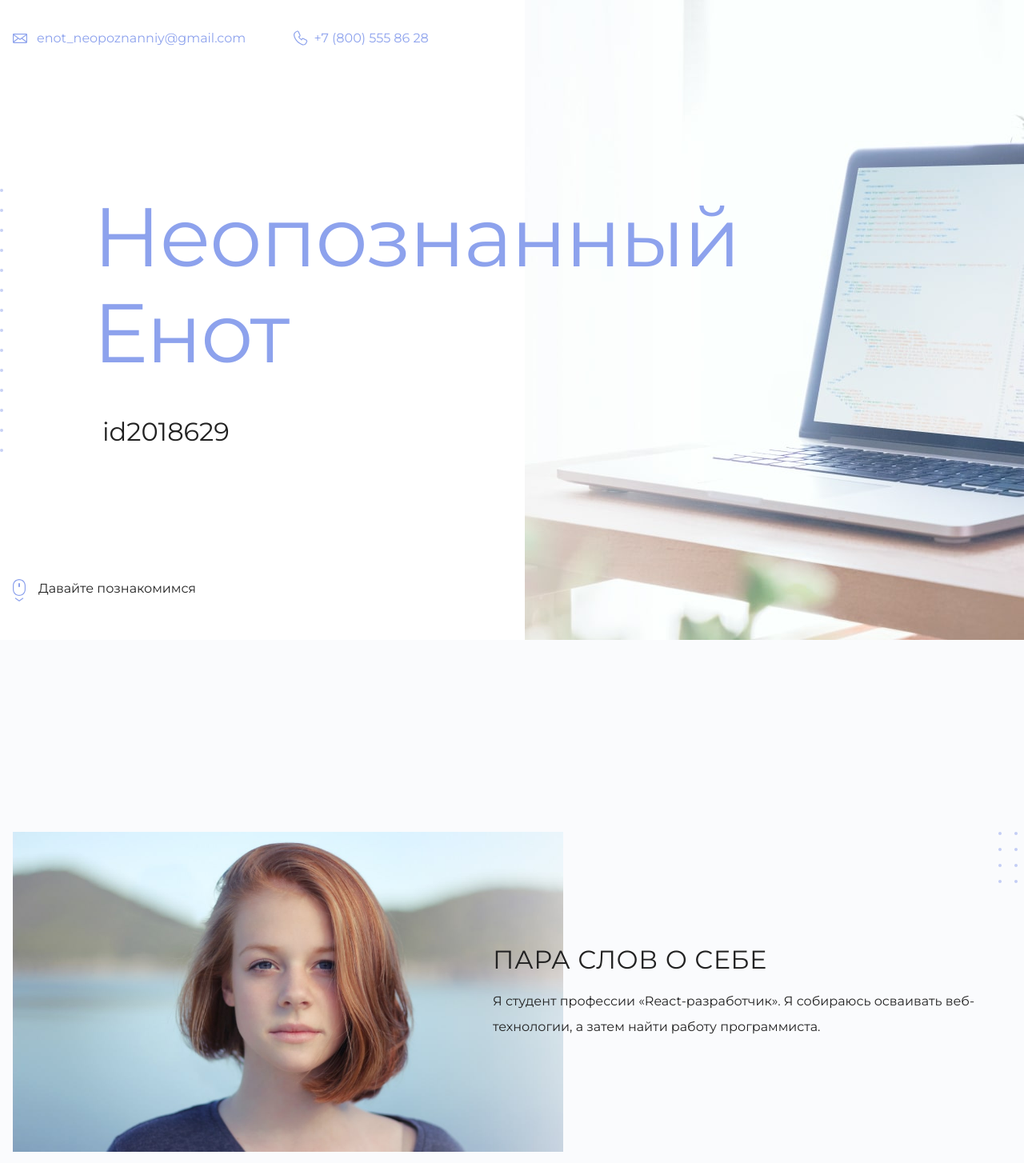
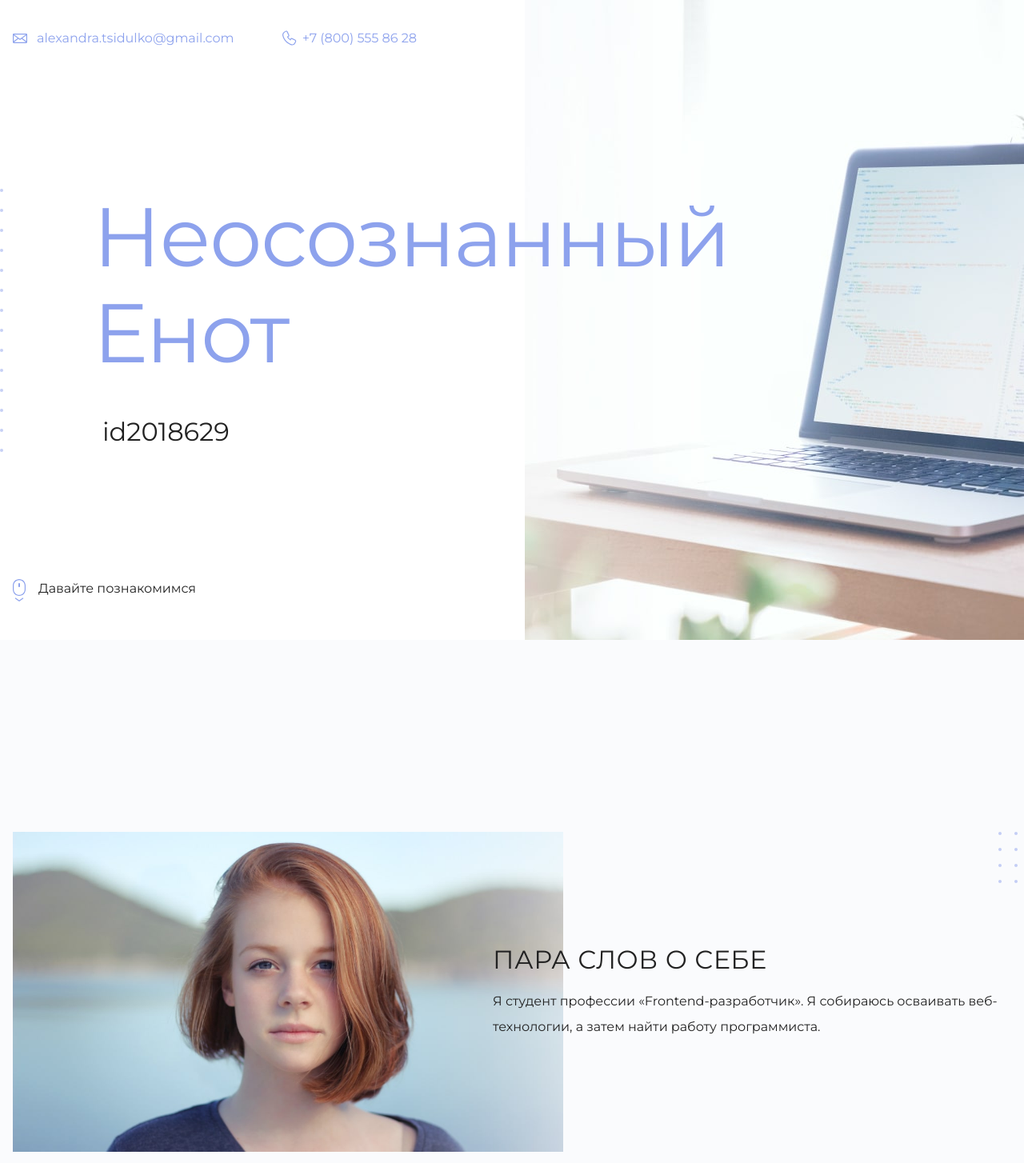
Before and after one commit to Sephellone/Html-academy-1, a plain HTML site: page index.html in a window 1280 px wide. Shown: the top 1454 px of the page at 80% size. Drawn offline with Linux system fonts and the light colour scheme.

Commit message:
minor changes

```diff
--- a/index.html
+++ b/index.html
@@ -10,7 +10,7 @@
   <body>
     <header class="page-header">
       <div class="container">
-        <a class="header-email" href="mailto:enot_neopoznanniy@gmail.com">enot_neopoznanniy@gmail.com</a>
+        <a class="header-email" href="mailto:alexandra.tsidulko@gmail.com"> alexandra.tsidulko@gmail.com </a>
         <a class="header-phone" href="tel:+78005558628">+7 (800) 555 86 28</a>
       </div>
     </header>
@@ -18,7 +18,7 @@
     <main>
       <section class="hero-image">
         <div class="container">
-          <h1 class="heading">Неопознанный Енот</h1>
+          <h1 class="heading">Неосознанный Енот</h1>
           <p>id2018629</p>
         </div>
       </section>
@@ -31,7 +31,7 @@
           </figure>
           <div>
             <h3>Пара слов о себе</h3>
-            <p>Я студент профессии «React-разработчик». Я собираюсь осваивать веб-технологии, а затем найти работу программиста.</p>
+            <p>Я студент профессии «Frontend-разработчик». Я собираюсь осваивать веб-технологии, а затем найти работу программиста.</p>
           </div>
           <div>
             <h3>Чем могу быть полезен</h3>
@@ -42,7 +42,7 @@
 
     <footer class="page-footer">
       <div class="container">
-        <a class="footer-email" href="mailto:enot_neopoznanniy@gmail.com">enot_neopoznanniy@gmail.com</a>
+        <a class="footer-email" href="mailto:alexandra.tsidulko@gmail.com">alexandra.tsidulko@gmail.com</a>
         <a class="footer-phone" href="tel:+78005558628">+7 (800) 555 86 28
         </a>
       </div>
```
